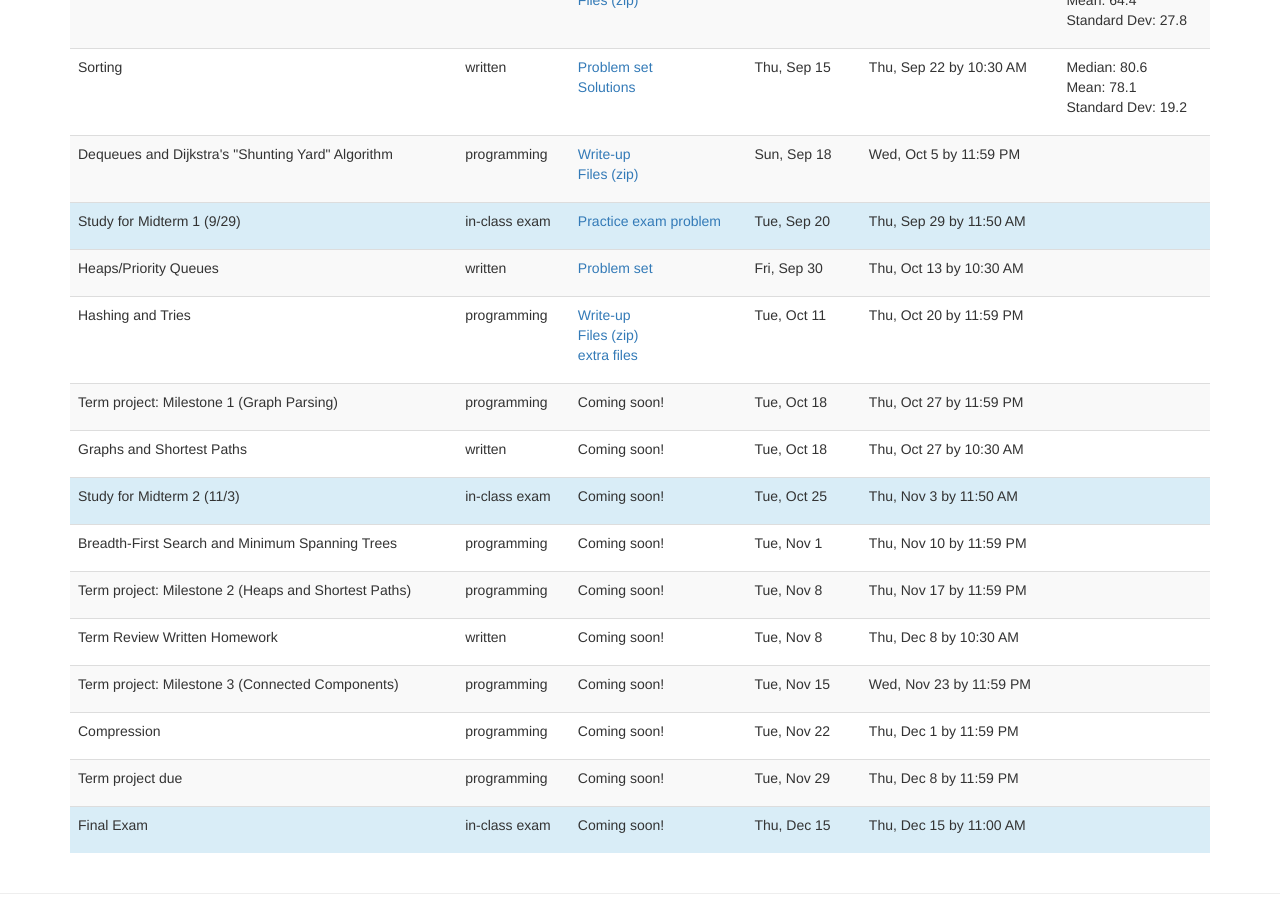
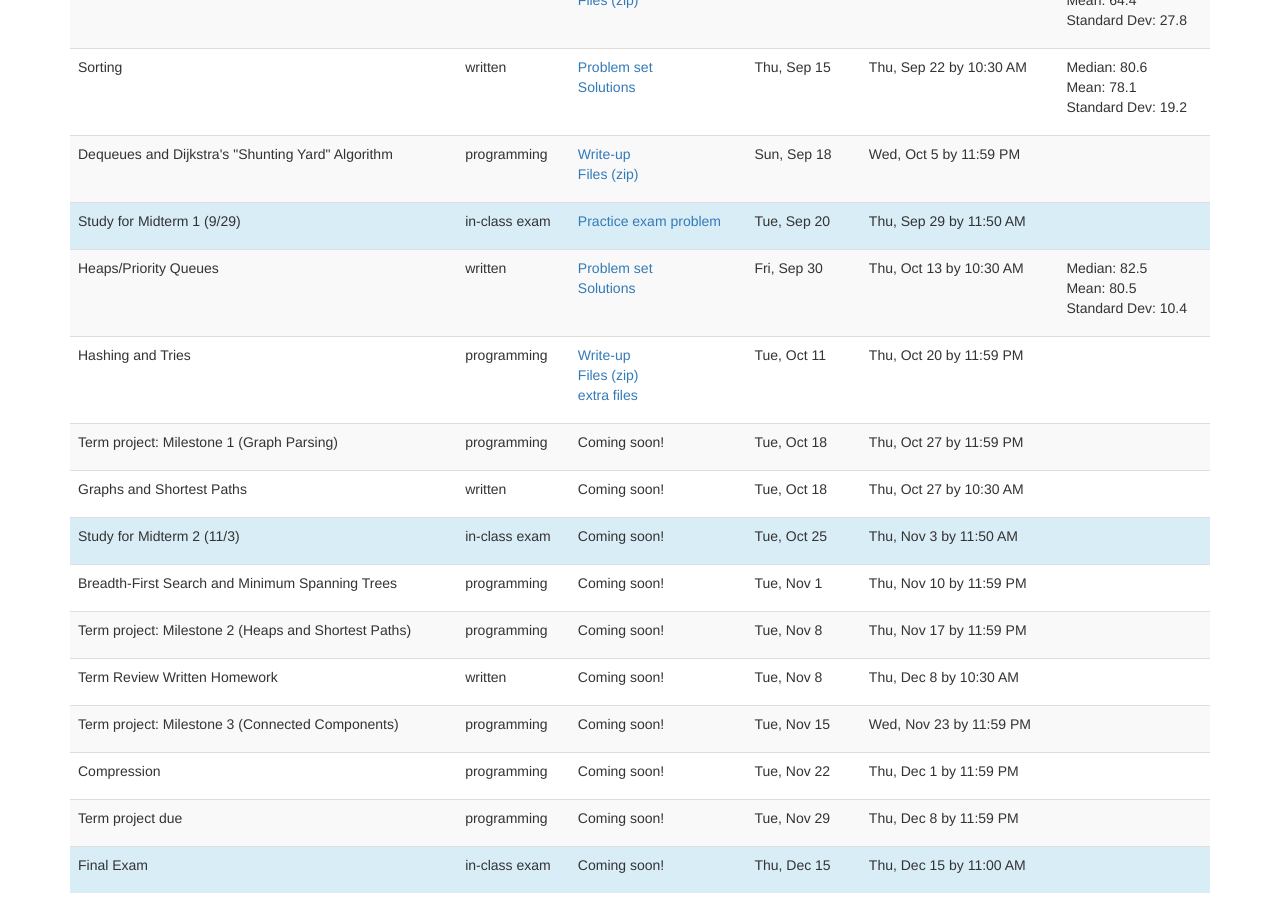
Before and after one commit to vikramkh/course-website-16fa, a Jekyll site: the page built from homework.md, in a window 1280 px wide and 900 px high, scrolled down 558 px. Built offline with Jekyll 4.4.1, drawn with Linux system fonts in a browser that asks for light colours; nearby versions of some CDN libraries.

Commit message:
Add hw5 sols and stats

```diff
--- a/_data/homeworks.yaml
+++ b/_data/homeworks.yaml
@@ -68,10 +68,14 @@
 -
    assignment: Heaps/Priority Queues
    problem_set: content/hws/hw5/hw5.pdf
+   solutions: protected_content/hws/hw5/hw5_sols.pdf
    type: written
    active: true
    release_date: 2016-9-30
    due_date: 2016-10-13T10:30:00EDT
+   median: 82.5
+   mean: 80.5
+   std: 10.4
 -
    assignment: Hashing and Tries
    writeup: content/hws/hw6/hw6.pdf
```
Also changed, not shown: index.md (+0 -5 lines).
